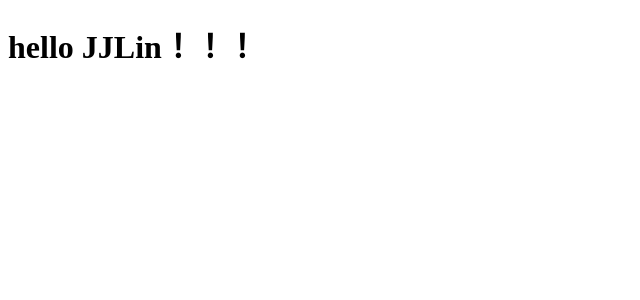
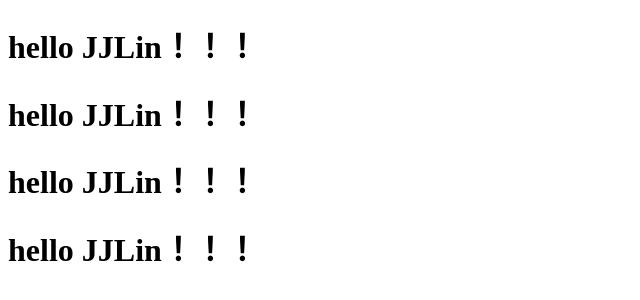
Before and after one commit to JJlin1937/gittest, a plain HTML site: page index.html in a window 1280 px wide. Shown: the whole page, without its empty margins (0-640 px from the left). Drawn offline with Linux system fonts and the light colour scheme.

Commit message:
index.html

```diff
--- a/index.html
+++ b/index.html
@@ -7,5 +7,9 @@
 </head>
 <body>
     <h1>hello JJLin！！！</h1>
+    <h1>hello JJLin！！！</h1>
+    <h1>hello JJLin！！！</h1>
+    <h1>hello JJLin！！！</h1>
+
 </body>
 </html>
```
